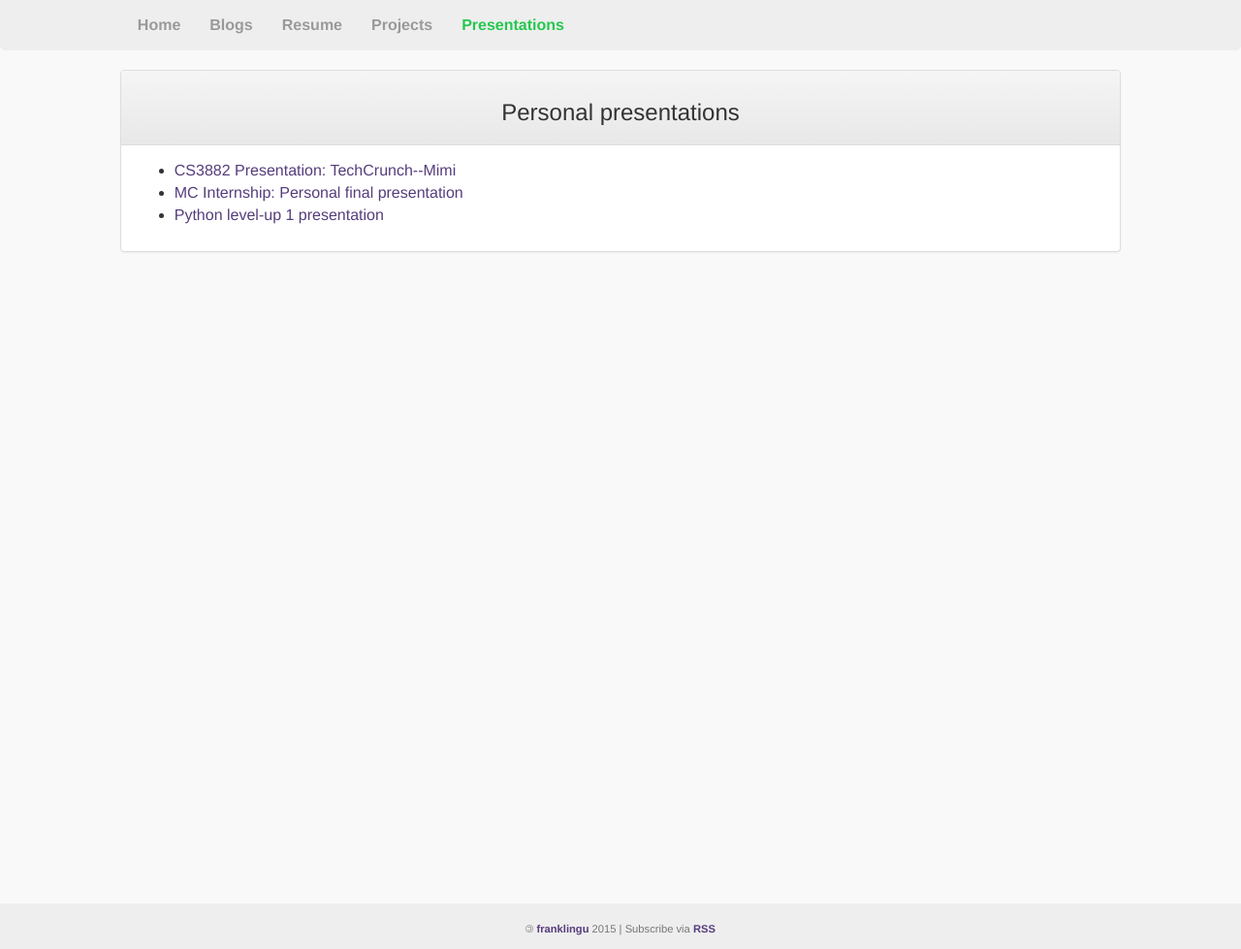
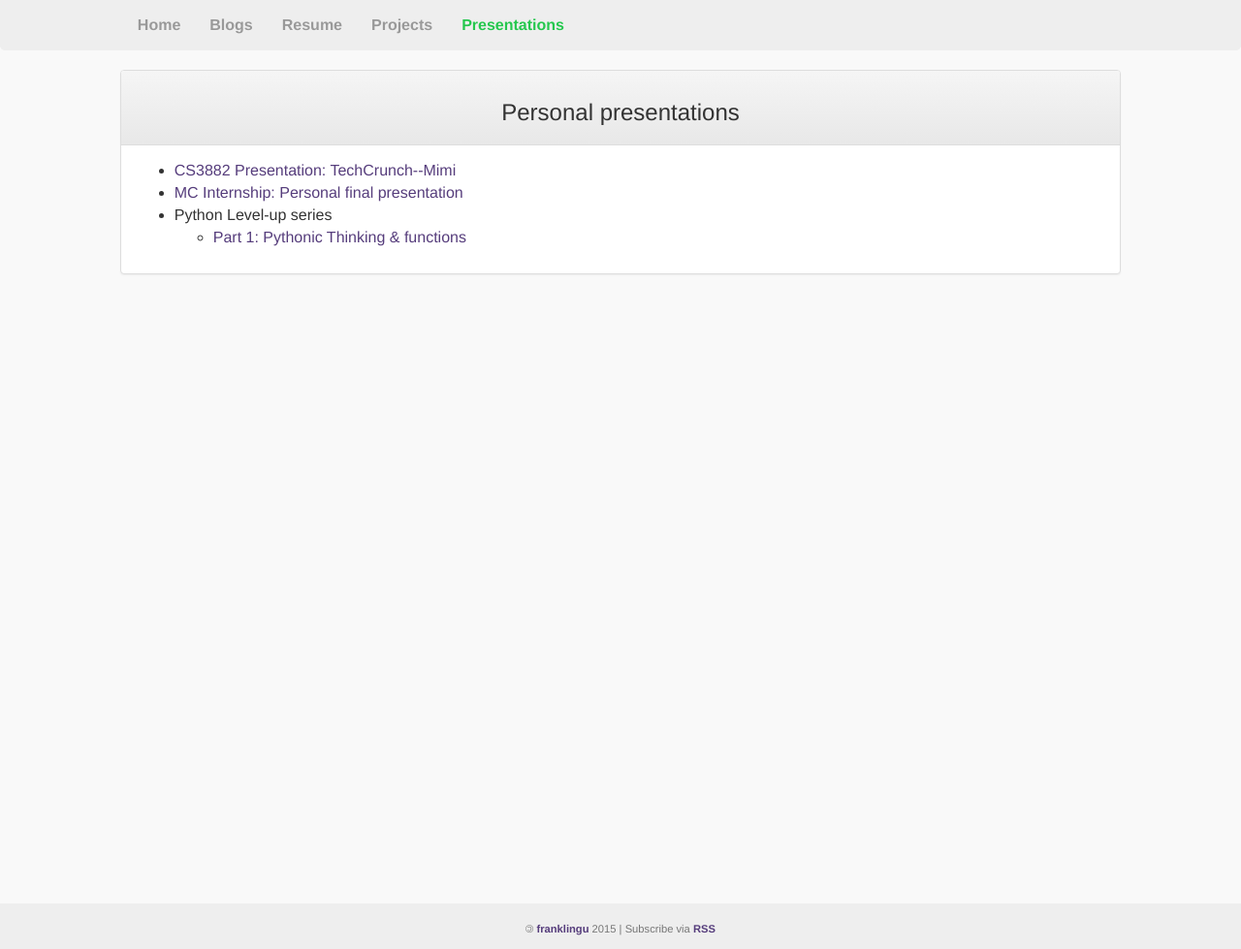
Before and after one commit to franklingu/franklingu.github.io, a Jekyll site: the page built from presentations/index.html, in a window 1280 px wide. Shown: the whole page at 97% size. Built offline with Jekyll 4.4.1, drawn with Linux system fonts in a browser that asks for light colours; nearby versions of some CDN libraries.

Commit message:
adjust hierarchy and change a few typos in py level-up 1

```diff
--- a/presentations/index.html
+++ b/presentations/index.html
@@ -13,7 +13,12 @@ meta_desc: Junchao's presentations made via reveal.js--thoughts about the world
         <ul>
           <li><a href="cs3882/techcrunch/">CS3882 Presentation: TechCrunch--Mimi</a></li>
           <li><a href="mc/personal_final/">MC Internship: Personal final presentation</a></li>
-          <li><a href="python/level_up_1/">Python level-up 1 presentation</a></li>
+          <li>
+            Python Level-up series
+            <ul>
+              <li><a href="python/level_up/part_1/">Part 1: Pythonic Thinking &amp; functions</a></li>
+            </ul>
+          </li>
         </ul>
       </div>
     </div>
```
Also changed, not shown: presentations/python/level_up/part_1/index.html (renamed from presentations/python/level_up_1/index.html, +6 -6 lines).
